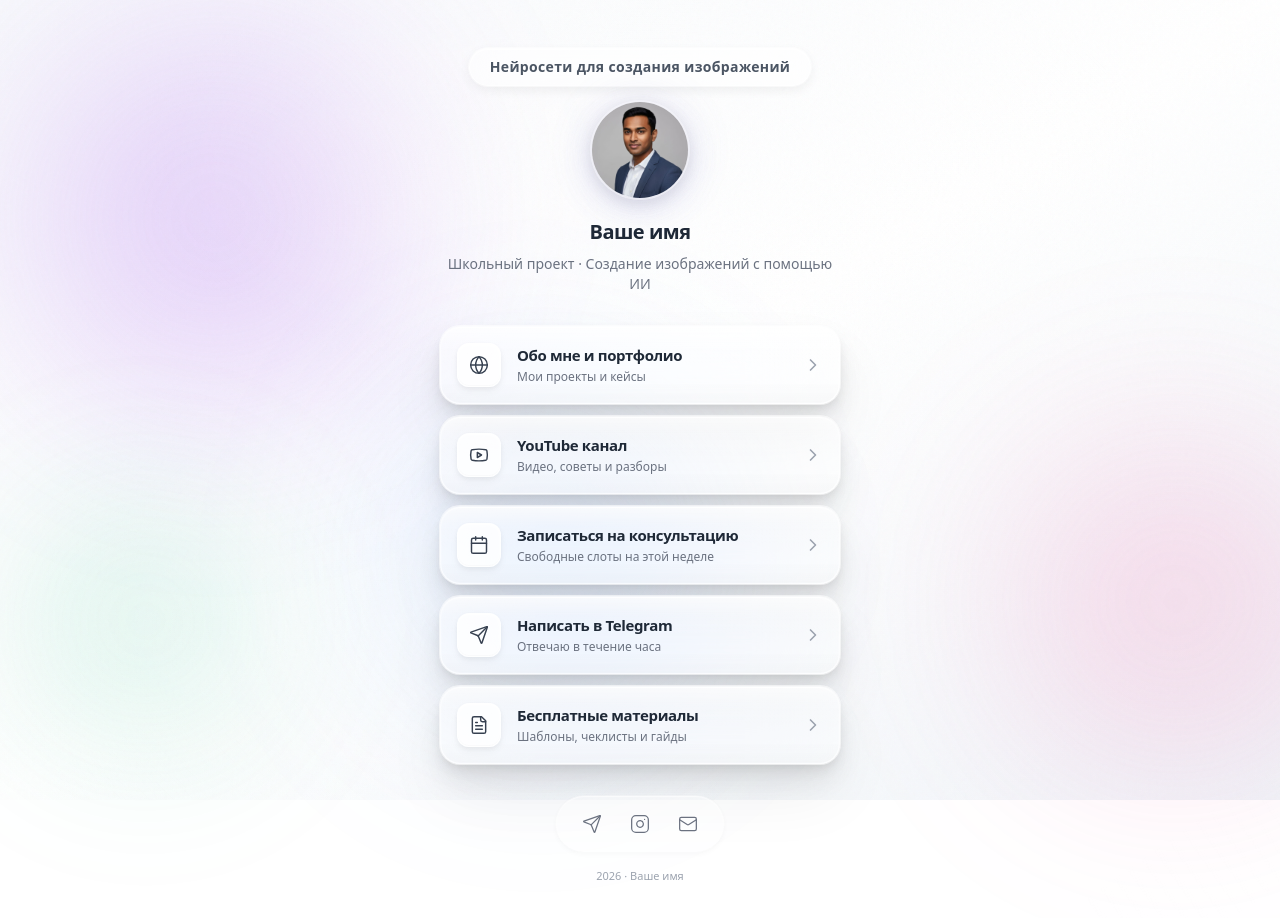
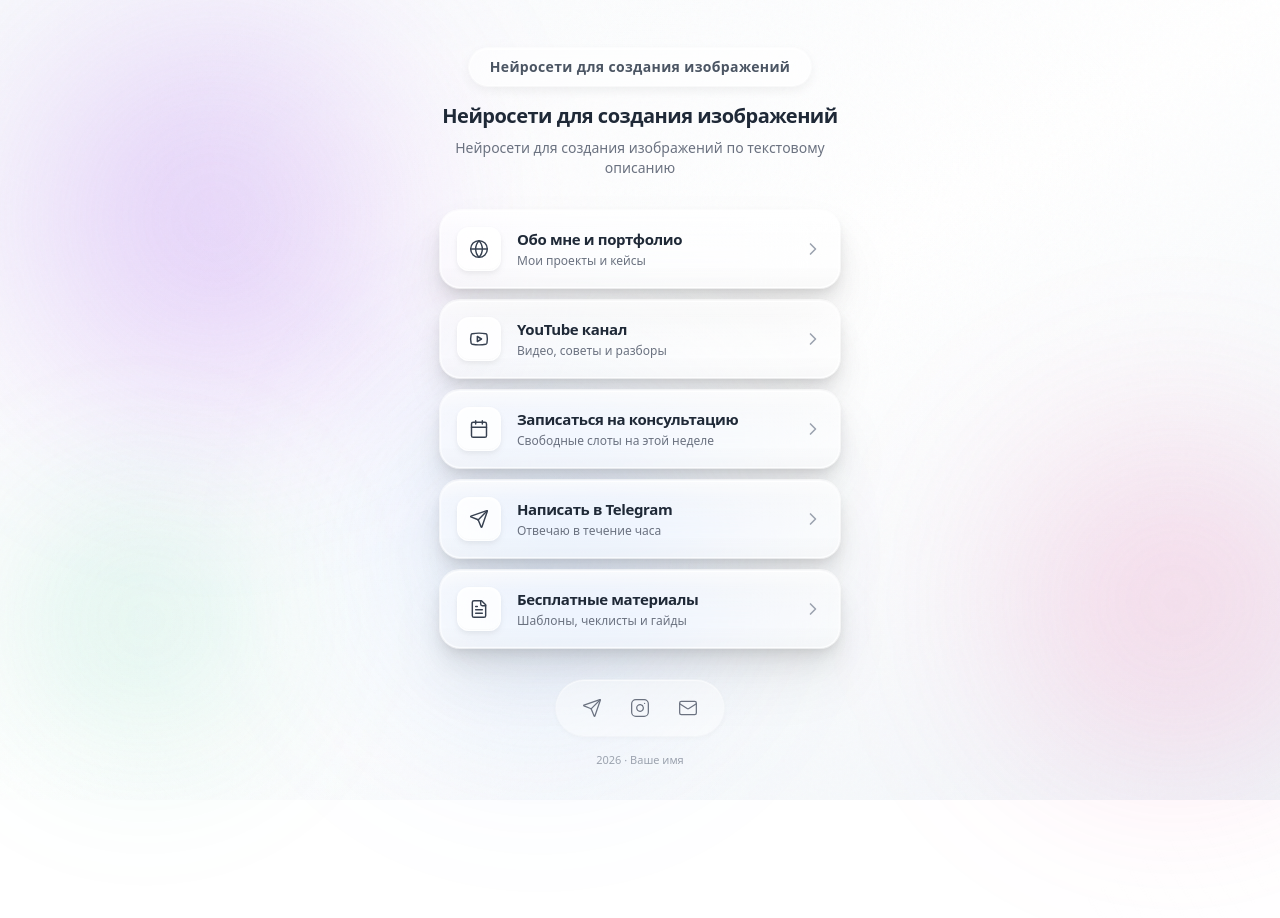
Before and after one commit to pr-poehali-dev/project-brainstorm-1, a React (Vite) app: page / in a window 1280 px wide. Shown: the top 918 px of the page. After the commit the page ends 817 px from the top, so only its background shows below. Built offline with nearby package versions, Linux system fonts and the light colour scheme.

Commit message:
Обновить текст и удалить аватар

```diff
--- a/src/components/ProfileSection.tsx
+++ b/src/components/ProfileSection.tsx
@@ -6,45 +6,10 @@ interface ProfileSectionProps {
   imageUrl: string
 }
 
-export function ProfileSection({ name, bio, imageUrl }: ProfileSectionProps) {
+export function ProfileSection({ name, bio }: ProfileSectionProps) {
   return (
     <div className="flex flex-col items-center text-center">
-      <motion.div
-        whileHover={{ scale: 1.04 }}
-        whileTap={{ scale: 0.96 }}
-        transition={{ type: "spring", stiffness: 500, damping: 25 }}
-        className="relative"
-      >
-        <div
-          className="relative h-24 w-24 overflow-hidden rounded-full"
-          style={{
-            background: "rgba(255, 255, 255, 0.5)",
-            backdropFilter: "blur(10px)",
-            WebkitBackdropFilter: "blur(10px)",
-            boxShadow: `
-              inset 0 2px 4px rgba(255, 255, 255, 0.8),
-              0 0 0 2px rgba(255, 255, 255, 0.6),
-              0 4px 16px rgba(0, 0, 0, 0.1),
-              0 12px 32px rgba(120, 119, 198, 0.15)
-            `,
-          }}
-        >
-          <img
-            src={imageUrl || "/placeholder.svg"}
-            alt={name}
-            className="h-full w-full object-cover"
-          />
-        </div>
-
-        <div
-          className="absolute inset-0 rounded-full pointer-events-none"
-          style={{
-            boxShadow: "0 0 40px 8px rgba(120, 119, 198, 0.1)",
-          }}
-        />
-      </motion.div>
-
-      <h1 className="mt-5 text-xl font-semibold tracking-tight text-gray-800">{name}</h1>
+      <h1 className="text-xl font-semibold tracking-tight text-gray-800">{name}</h1>
       <p className="mt-2 text-sm text-gray-500">{bio}</p>
     </div>
   )
--- a/src/pages/LinkBioPage.tsx
+++ b/src/pages/LinkBioPage.tsx
@@ -223,9 +223,9 @@ export function LinkBioPage() {
             <h2 className="text-sm font-semibold text-gray-600 tracking-wide">Нейросети для создания изображений</h2>
           </div>
           <ProfileSection
-            name="Ваше имя"
-            bio="Школьный проект · Создание изображений с помощью ИИ"
-            imageUrl="/professional-headshot-portrait-minimal.jpg"
+            name="Нейросети для создания изображений"
+            bio="Нейросети для создания изображений по текстовому описанию"
+            imageUrl=""
           />
         </motion.div>
 
```
